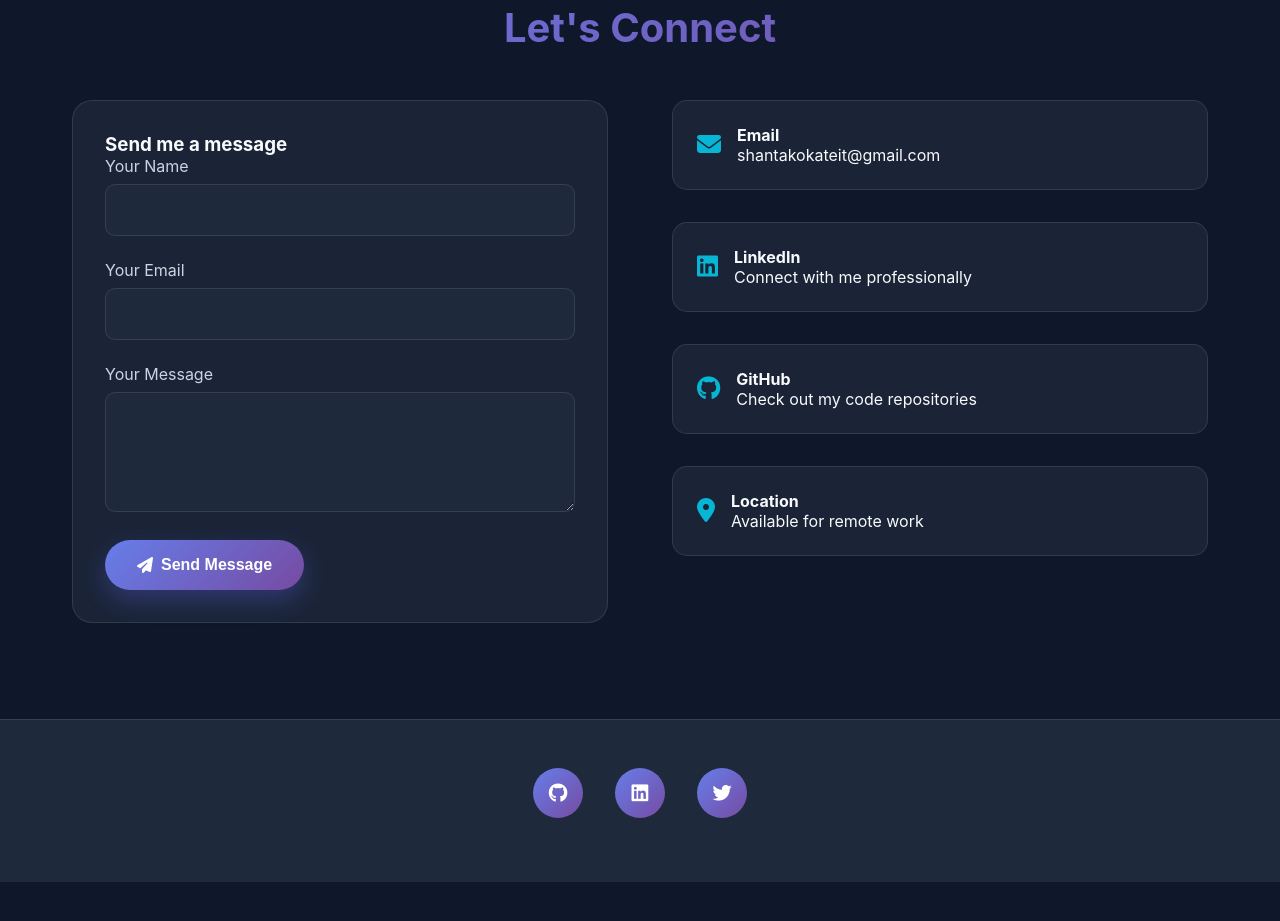
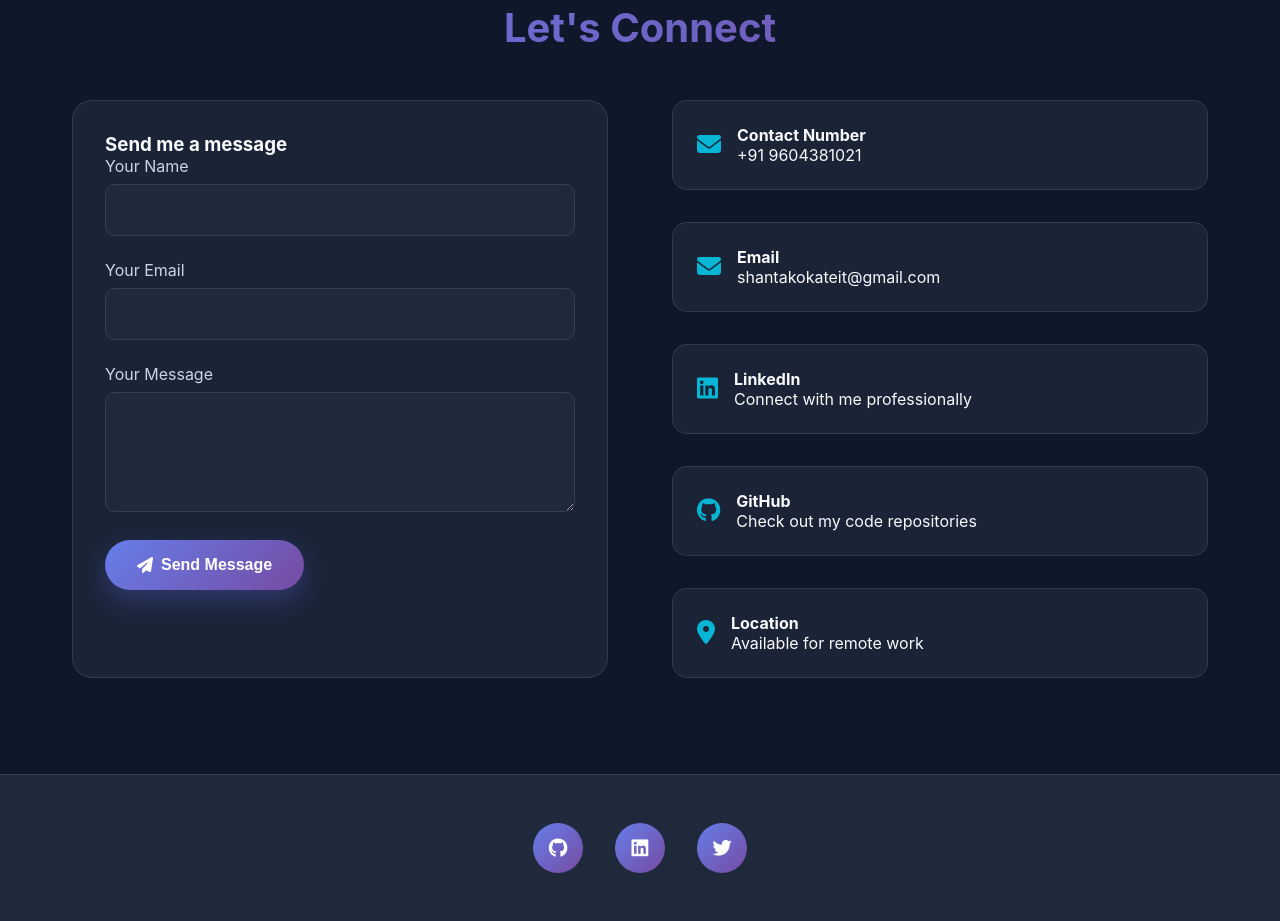
Before and after one commit to shantaramk/shantaram_portfolio, a plain HTML site: page index.html in a window 1280 px wide. Shown: the part 5116-6037 px from the top of the page. Before the commit the page ends 5998 px from the top, so only its background shows below. Drawn offline with Linux system fonts and the light colour scheme.

Commit message:
Update index.html

```diff
--- a/index.html
+++ b/index.html
@@ -26,6 +26,11 @@
       --gradient: linear-gradient(135deg, #667eea 0%, #764ba2 100%);
       --gradient-2: linear-gradient(135deg, #f093fb 0%, #f5576c 100%);
       --gradient-3: linear-gradient(135deg, #4facfe 0%, #00f2fe 100%);
+    }
+
+
+    html {
+      scroll-behavior: smooth;
     }
 
     body {
@@ -933,6 +938,19 @@
           <div class="contact-icon">
             <i class="fas fa-envelope"></i>
           </div>
+
+          <div>
+            <h4>Contact Number</h4>
+            <p>+91 9604381021</p>
+          </div>
+        </div>
+
+      <div class="contact-info">
+        <div class="contact-item">
+          <div class="contact-icon">
+            <i class="fas fa-envelope"></i>
+          </div>
+
           <div>
             <h4>Email</h4>
             <p>shantakokateit@gmail.com</p>
```
